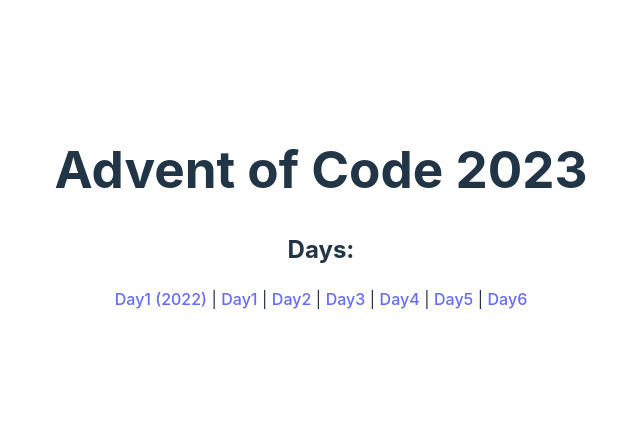
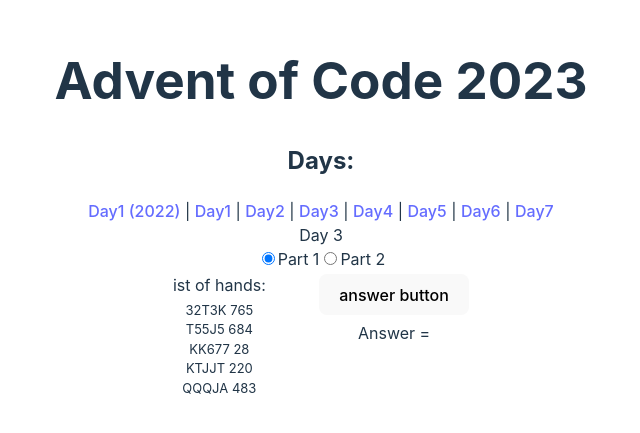
Before and after one commit to Bomberlt/AdventOfCode2023, a React (Vite) app: page /day7 in a window 1280 px wide. Shown: the part 191-624 px from the top of the page, without its empty margins (319-959 px from the left). Built offline with nearby package versions, Linux system fonts and the light colour scheme.

Commit message:
Day 7 boilerplate

```diff
--- a/src/App.tsx
+++ b/src/App.tsx
@@ -8,6 +8,7 @@
 import Day4 from "./days/Day4.tsx";
 import Day5 from "./days/Day5.tsx";
 import Day6 from "./days/Day6.tsx";
+import Day7 from './days/Day7.tsx';
 
 function App() {
   return (
@@ -15,19 +16,20 @@
 			<h1>Advent of Code 2023</h1>
 			<div>
 				<h2>Days:</h2>
-        <Link to="/day12022">Day1 (2022)</Link> | <Link to="/day1">Day1</Link> |{" "}
-        <Link to="/day2">Day2</Link> | <Link to="/day3">Day3</Link> |{" "}
-        <Link to="/day4">Day4</Link> | <Link to="/day5">Day5</Link> |{" "}
-        <Link to="/day6">Day6</Link>
+				<Link to='/day12022'>Day1 (2022)</Link> | <Link to='/day1'>Day1</Link> |{' '}
+				<Link to='/day2'>Day2</Link> | <Link to='/day3'>Day3</Link> |{' '}
+				<Link to='/day4'>Day4</Link> | <Link to='/day5'>Day5</Link> |{' '}
+				<Link to='/day6'>Day6</Link> | <Link to='/day7'>Day7</Link>
 			</div>
 			<Routes>
-        <Route path="/day12022" element={<Day12022 />} />
-        <Route path="/day1" element={<Day1 />} />
-        <Route path="/day2" element={<Day2 />} />
-        <Route path="/day3" element={<Day3 />} />
-        <Route path="/day4" element={<Day4 />} />
-        <Route path="/day5" element={<Day5 />} />
-        <Route path="/day6" element={<Day6 />} />
+				<Route path='/day12022' element={<Day12022 />} />
+				<Route path='/day1' element={<Day1 />} />
+				<Route path='/day2' element={<Day2 />} />
+				<Route path='/day3' element={<Day3 />} />
+				<Route path='/day4' element={<Day4 />} />
+				<Route path='/day5' element={<Day5 />} />
+				<Route path='/day6' element={<Day6 />} />
+				<Route path='/day7' element={<Day7 />} />
 			</Routes>
 		</BrowserRouter>
 	);
--- /dev/null
+++ b/src/days/Day7.tsx
@@ -0,0 +1,60 @@
+import { useState } from 'react';
+import { input as dayInput } from '../inputs/day7input.ts';
+import Day from './Day.tsx';
+
+export const part1answer = (input: string): number => {
+	return 6440;
+};
+
+export const part2answer = (input: string): number => {
+	return 0;
+};
+
+const Day7 = () => {
+	const [part, setPart] = useState(1);
+	const [answer, setAnswer] = useState<number | undefined>();
+	const [answer2, setAnswer2] = useState<number | undefined>();
+	const getAnswer = () => {
+		part === 1
+			? setAnswer(part1answer(dayInput))
+			: setAnswer2(part2answer(dayInput));
+	};
+
+	return (
+		<div>
+			<Day
+				dayNumber={3}
+				part={part}
+				setPart={(partNo) => {
+					setPart(partNo);
+					setAnswer(undefined);
+				}}
+			>
+				<div className='container'>
+					<div className='container-rows'>
+						<div>ist of hands: </div>
+						<div className='document' style={{ display: 'block' }}>
+							{dayInput.split('\n').map((line, i) => (
+								<div key={i}>{line}</div>
+							))}
+						</div>
+					</div>
+					<div className='container-rows'>
+						<button onClick={() => getAnswer()} disabled={answer !== undefined}>
+							answer button
+						</button>
+						<>
+							{part === 1 ? (
+								<div>Answer = {answer}</div>
+							) : (
+								<div>Part 2 answer = {answer2}</div>
+							)}
+						</>
+					</div>
+				</div>
+			</Day>
+		</div>
+	);
+};
+
+export default Day7;
--- /dev/null
+++ b/src/inputs/day7input.ts
@@ -0,0 +1,5 @@
+export const input = `32T3K 765
+T55J5 684
+KK677 28
+KTJJT 220
+QQQJA 483`;
```
Also changed, not shown: 2 other files (tests, documents, lock files or other folders). Lines whose indentation alone changed are shown as unchanged.
